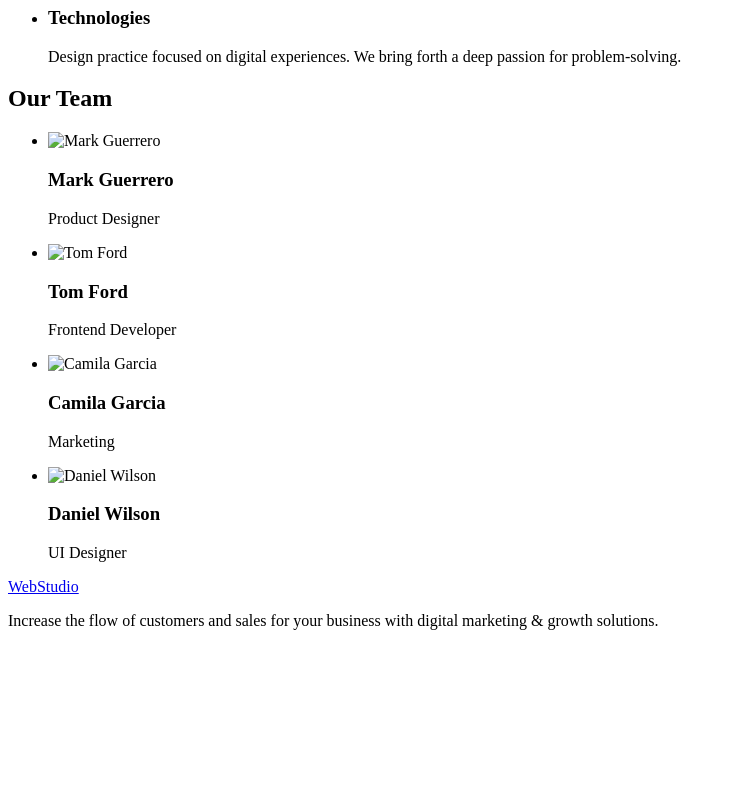
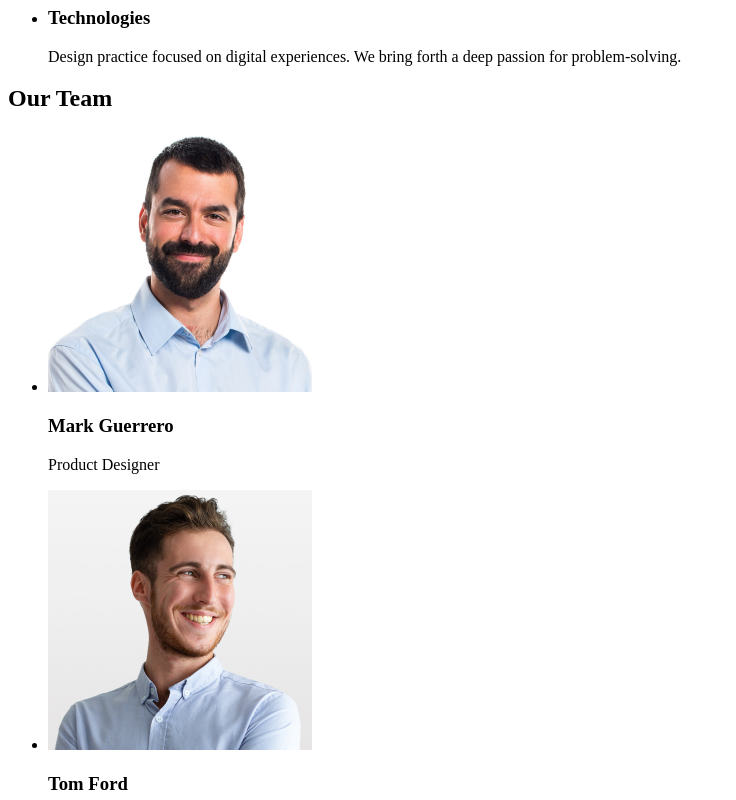
Before and after one commit to ssKyryloss/goit-markup-hw-01, a plain HTML site: page index.html in a window 1280 px wide. Shown: the part 480-1280 px from the top of the page, without its empty margins (0-736 px from the left). Before the commit the page ends 1126 px from the top, so only its background shows below. Drawn offline with Linux system fonts and the light colour scheme.

Commit message:
Update index.html

```diff
--- a/index.html
+++ b/index.html
@@ -66,7 +66,7 @@
         <ul>
           <li>
             <img
-              src="./images/MarkGuerrero.jpg"
+              src="images/MarkGuerrero.png"
               alt="Mark Guerrero"
               width="264"
             />
@@ -74,13 +74,13 @@
             <p>Product Designer</p>
           </li>
           <li>
-            <img src="./images/TomFord.jpg" alt="Tom Ford" width="264" />
+            <img src="images/TomFord.png" alt="Tom Ford" width="264" />
             <h3>Tom Ford</h3>
             <p>Frontend Developer</p>
           </li>
           <li>
             <img
-              src="./images/CamilaGarcia.jpg"
+              src="images/CamilaGarcia.png"
               alt="Camila Garcia"
               width="264"
             />
@@ -89,7 +89,7 @@
           </li>
           <li>
             <img
-              src="./images/DanielWilson.jpg"
+              src="images/DanielWilson.png"
               alt="Daniel Wilson"
               width="264"
             />
```
